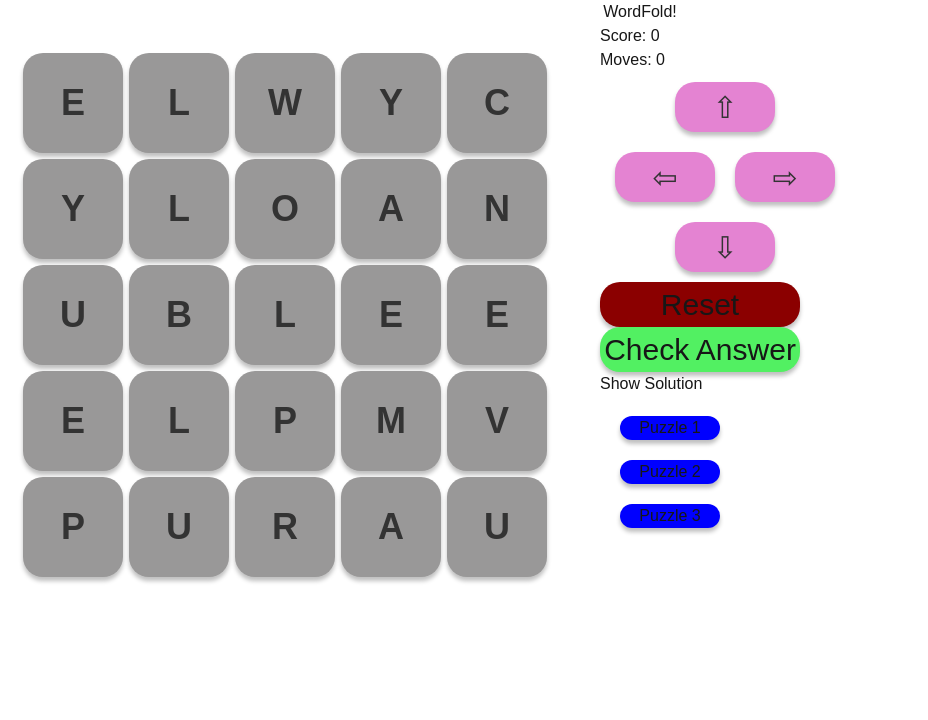
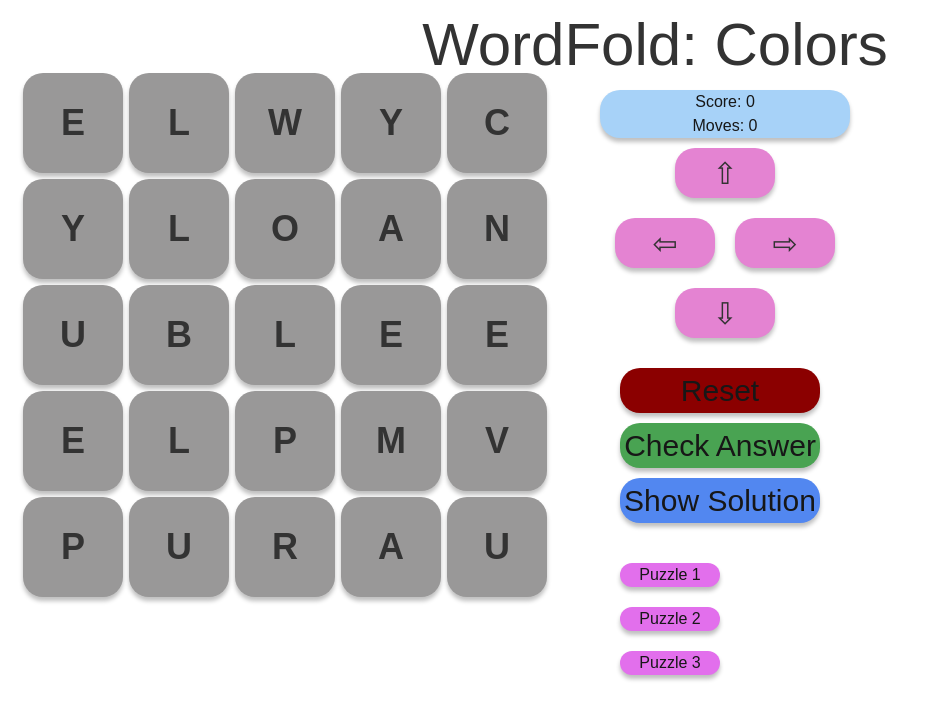
Before and after one commit to kmhswimgirl/wordfold, a Next.js app: page / in a window 1280 px wide. Shown: the top 720 px of the page, without its empty margins (0-928 px from the left). Built offline with nearby package versions, Linux system fonts and the light colour scheme.

Commit message:
fixed CSS issues

```diff
--- a/src/app/globals.css
+++ b/src/app/globals.css
@@ -23,8 +23,9 @@ body {
 }
 
 h1 {
-  color:#333333
-  font
+  color:#333333;
+  font-size: 60px;
+  margin-left: 30px;
 }
 
 @layer utilities {
@@ -40,7 +41,7 @@ h1 {
 .board {
   position: absolute;
   left: 20px;
-  top: 50px;
+  top: 70px;
 }
 
 .square {
@@ -94,6 +95,7 @@ h1 {
   width: 250px;
   flex-direction: column-reverse;
   justify-content: center;
+  align-items: center;
 }
 
 .keypadRow{
@@ -110,39 +112,45 @@ h1 {
 }
 
 .checkSol {
-  background-color:rgb(82, 240, 98);
+  background-color:rgb(73, 163, 82);
+  color:#171717;
   border-radius: 20px;
   font-size: 30px;
   box-shadow: 0px 4px 4px 0px rgba(0, 0, 0, 0.25);
   width: 200px;
 }
 
-.sol1{
-  background-color: #070;
-}
-
-.sol2{
-  background-color: blueviolet;
-}
-
-.sol3{
-  background-color: aqua;
-}
-
-.sol4{
-  background-color: crimson;
-}
-
-.sol5{
-  background-color:rgb(159, 9, 132);
+.showSol {
+  background-color:rgb(82, 135, 240);
+  border-radius: 20px;
+  font-size: 30px;
+  box-shadow: 0px 4px 4px 0px rgba(0, 0, 0, 0.25);
+  width: 200px;
 }
 
 .config{
-  display: flex;
   width:100px;
-  background-color: blue;
+  background-color: rgb(226, 111, 236);
   border-radius: 20px;
   box-shadow: 0px 4px 4px 0px rgba(0, 0, 0, 0.25);
-  justify-content: center;
   margin: 20px;
+  display: flex; /* Enable flexbox layout */
+  justify-content: center; /* Center items horizontally */
+  align-items: center; /* Center items vertically (optional) */
 }
+
+.scoreRow{
+  background-color: rgb(167, 210, 248);
+  color: #171717;
+  box-shadow: 0px 4px 4px 0px rgba(0, 0, 0, 0.25);
+  border-radius: 20px;
+  align-items: center; /* Center items vertically */
+  justify-content: center; /* Center items horizontally */
+  text-align: center; /* Center text horizontally */
+}
+
+.functions{
+  display: grid;
+  gap: 10px; /* Add space between the buttons */
+  padding: 20px;
+}
--- a/src/app/page.tsx
+++ b/src/app/page.tsx
@@ -11,6 +11,7 @@ export default function Home() {
   const [redraw, forceRedraw] = React.useState(0) // force refeshing the display
   const [sqIsClicked, sqSetIsClicked] = React.useState<boolean[][]>(Array(5).fill(null).map(() => Array(5).fill(false))); // initializes the array to have all bool:false values (NOTE: I totally forgot that Model class existed when i wrote this)
   const selectedSquare = getSelectedSquare(); // returns the coordinate of the selected square
+  const themes = [config1.theme, config2.theme, config3.theme]
 
   // helper function that forces React app to redraw whenever this is called.
   function andRefreshDisplay() {
@@ -219,7 +220,7 @@ export default function Home() {
  // HTML that renders the board, controls, and move/score counters etc.
   return (
     <div>
-      <h1>WordFold!</h1>
+      <h1>WordFold: {themes[model.chosen]}</h1>
       <div className="board">
         <div className="button-container">
           <button data-testid="0,0" className={css(0,0)} onClick={() => handleSqClick(0, 0)}>{model.contents(0,0)}</button>
@@ -278,9 +279,11 @@ export default function Home() {
           <button className = "arrow-key" onClick ={() => mergeDown()}> ⇩ </button>
         </div>
 
+        <div className = "functions">
         <button className = "reset"  onClick ={() => resetBoard()}> Reset </button>
         <button className = "checkSol" onClick ={() => handleCheckSol()}> Check Answer </button>
         <button className = "showSol" onClick ={() => model.displaySol()}> Show Solution </button>
+        </div>
 
         <div className = "change-config">
           <button className = "config" onClick ={() => changePuzzle(0)}>Puzzle 1</button>
```
